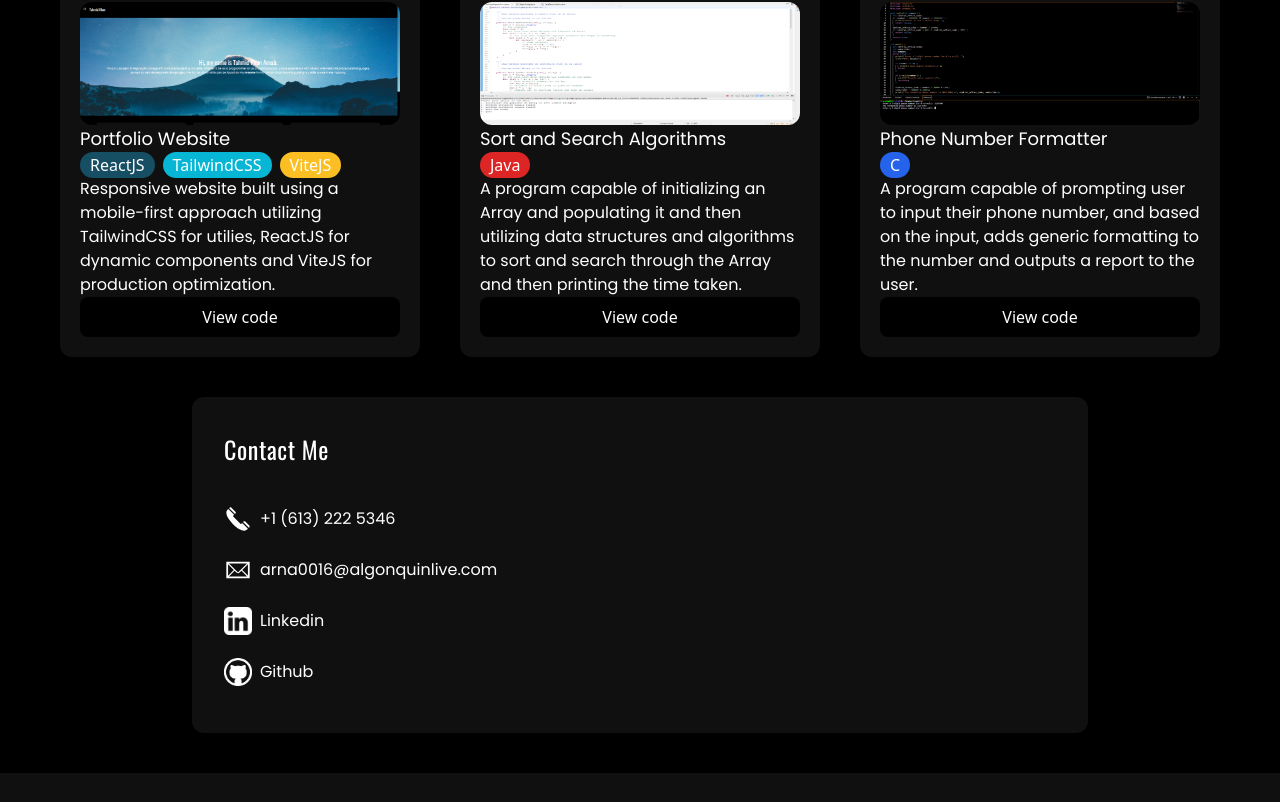
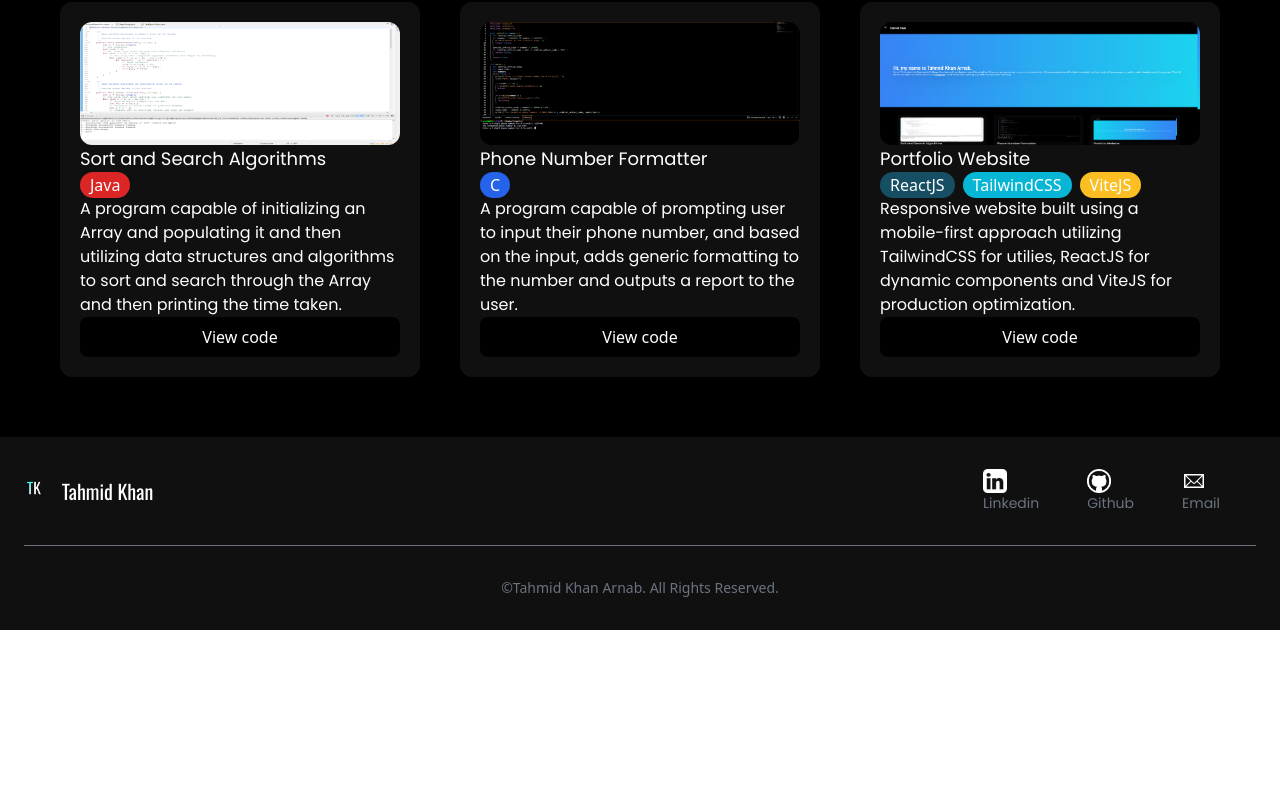
Before and after one commit to ornobdoorknob/website, a React (Vite) app: page / in a window 1280 px wide. Shown: the part 738-1540 px from the top of the page. After the commit the page ends 1368 px from the top, so only its background shows below. Built offline with nearby package versions, Linux system fonts and the light colour scheme.

Commit message:
First commit

```diff
--- a/index.html
+++ b/index.html
@@ -2,7 +2,7 @@
 <html lang="en">
   <head>
     <meta charset="UTF-8" />
-    <link rel="icon" type="image/svg+xml" href="images/logo.png" />
+    <link rel="icon" type="image/svg+xml" href="logo.png" />
     <meta name="viewport" content="width=device-width, initial-scale=1.0" />
     <title>Tahmid Khan Arnab Portfolio Site</title>
   </head>
--- a/src/App.jsx
+++ b/src/App.jsx
@@ -2,7 +2,6 @@ import Footer from './components/Footer';
 import Hero from './components/Hero';
 import Header from './components/Header';
 import Projects from './components/Projects';
-import ContactCard from './components/ContactCard';
 
 const App = () => (
   <body>
@@ -10,7 +9,6 @@ const App = () => (
     <Header />
     <Hero />
     <Projects />
-    <ContactCard />
     <Footer />
   </div >
   </body>
--- a/src/components/ContactCard.jsx
+++ /dev/null
@@ -1,39 +0,0 @@
-import React from 'react'
-
-const ContactCard = () => {
-    return (
-        <body class="bg-primary pb-10">
-            <div class="flex w-full min-h-fit justify-center items-center">
-                <div class="flex flex-col space-y-5 w-full bg-secondary text-white max-w-4xl p-8 rounded-xl shadow-lg">
-                    <div class="flex flex-col space-y-8 justify-between">
-                        <div class="font-oswald text-2xl tracking-wide pt-1"><h1>Contact Me</h1></div>
-                        <div class="font-poppins">
-                            <div class="py-2">
-                                <div class="inline-flex space-x-2 items-center">
-                                    <img class="h-7" src="phone.svg" /><span><a href = "tel:6132225346">+1 (613) 222 5346</a></span>
-                                </div>
-                            </div>
-                            <div class="py-2">
-                                <div class="inline-flex space-x-2 items-center">
-                                    <img class="h-7" src="email.svg" /><span><a href = "mailto:arna0016@algonquinlive.com">arna0016@algonquinlive.com</a></span>
-                                </div>
-                            </div>
-                            <div class="py-2">
-                                <div class="inline-flex space-x-2 items-center">
-                                    <img class="h-7" src="linkedin.png" /><span><a href="https://www.linkedin.com/in/tahmid-khan-arnab/">Linkedin</a></span>
-                                </div>
-                            </div>
-                            <div class="py-2">
-                                <div class="inline-flex space-x-2 items-center">
-                                    <img class="h-7" src="github.png" /><span><a href="https://github.com/ornobdoorknob">Github</a></span>
-                                </div>
-                            </div>
-                        </div>
-                    </div>
-                </div>
-            </div>
-        </body>
-    )
-}
-
-export default ContactCard
--- a/src/components/Footer.jsx
+++ b/src/components/Footer.jsx
@@ -10,15 +10,18 @@ const Footer = () => {
                 </a>
                 <ul class="flex flex-wrap items-center mb-6 text-sm sm:mb-0 text-gray-500">
                     <li class="px-3 font-poppins">
-                        <a href="https://www.linkedin.com/in/tahmid-khan-arnab/" class="mr-4 md:mr-6 hover:text-white"><img src="linkedin.png" className='h-6'></img>Linkedin</a>
+                        <a href="https://www.linkedin.com/in/tahmid-khan-arnab/" class="transition-all duration-500 mr-4 md:mr-6 hover:text-white"><img src="linkedin.png" className='h-6'></img>Linkedin</a>
                     </li>
                     <li class="px-3 font-poppins">
-                        <a href="https://github.com/ornobdoorknob" class="mr-4 md:mr-6 hover:text-white"><img src="github.png" className='h-6'></img>Github</a>
+                        <a href="https://github.com/ornobdoorknob" class="transition-all duration-500 mr-4 md:mr-6 hover:text-white"><img src="github.png" className='h-6'></img>Github</a>
+                    </li>
+                    <li class="px-3 font-poppins">
+                        <a href="mailto:arna0016@algonquinlive.com" class="transition-all duration-500 mr-4 md:mr-6 hover:text-white"><img src="email.svg" className='h-6'></img>Email</a>
                     </li>
                 </ul>
             </div>
             <hr class="my-6 sm:mx-auto border-gray-500 lg:my-8" />
-            <span class="block text-sm text-gray-500 sm:text-center">©<a href="https://tahmidkhan.com/" class="hover:text-white">Tahmid Khan Arnab</a>. All Rights Reserved.
+            <span class="block text-sm text-gray-500 sm:text-center">©<a href="https://tahmidkhan.com/" class="transition-all duration-500 hover:text-white">Tahmid Khan Arnab</a>. All Rights Reserved.
             </span>
         </footer>
 
--- a/src/components/Header.jsx
+++ b/src/components/Header.jsx
@@ -3,7 +3,7 @@ import React from 'react'
 const Header = () => {
     return (
         <header class="h-10 p-4 md:px-6 md:py-8 bg-primary mb-8">
-            <div class="font-oswald">
+            <div class="font-oswald flex items-center">
                 <a href="https://tahmidkhan.com/" class="flex items-center">
                     <img src="logo.png" class="h-8 mr-3" />
                     <span class="self-center text-xl whitespace-nowrap text-white">Tahmid Khan</span>
--- a/src/components/Hero.jsx
+++ b/src/components/Hero.jsx
@@ -2,10 +2,10 @@ import React from 'react'
 
 const Hero = () => {
     return (
-        <div class="w-full bg-center flex items-center text-center">
-            <div class="bg-nightsky text-white min-h-fit py-60 no-repeat px-20">
+        <div class="bg-gradient-to-r to-cyan-400 from-blue-500 w-full bg-center flex items-center">
+            <div class="text-white min-h-fit py-60 px-20 drop-shadow-4xl">
                 <div class = "font-oswald text-4xl">Hi, my name is Tahmid Khan Arnab.</div>
-                <div class = "font-poppins mt-1 sm:text-sm">I'm a CS student in Algonquin College. I'm always broadening my skills, whether it be as a programmer or as a communicator. I have experience with object-oriented and procedural languages, as well as web development languages. The full list of my skills can be found on my <a class="underline font-bold" href="https://github.com/ornobdoorknob/website/raw/main/Resume.pdf">resume</a>. I look forward putting my skills to use in the industry!</div>
+                <div class = "font-poppins mt-1 sm:text-sm">I'm a CS student at Algonquin College. I'm always broadening my skills, whether it be as a programmer or as a communicator. I have experience with object-oriented and procedural languages, as well as web development languages. The full list of my skills can be found on my <a class="underline font-bold" href="https://github.com/ornobdoorknob/website/raw/main/Resume.pdf">resume</a>. I look forward to putting my skills to use in the industry!</div>
             </div>
         </div>
     )
--- a/src/components/Projects.jsx
+++ b/src/components/Projects.jsx
@@ -4,7 +4,33 @@ const Projects = () => {
   return (
     <div class = "py-10 flex items-center justify-center min-h-auto container mx-auto w-full">
 <div class = "grid grid cols-3 md:grid-cols-3 sm: grid-cols-1">
-    <div class = "rounded-xl text-white bg-secondary mx-5 border-white">
+    <div class = "my-5 rounded-xl text-white bg-secondary mx-5">
+        <div class = "p-5 flex flex-col">
+            <div class = "rounded-xl overflow-hidden">
+            <img src = "javasearch.png"></img>
+            </div>
+            <div class = "font-poppins text-lg">Sort and Search Algorithms</div>
+            <div>
+                <span class="bg-red-600 text-white text-base mr-2 px-2.5 py-0.5 rounded-full">Java</span>
+            </div>
+            <div class = "font-poppins">A program capable of initializing an Array and populating it and then utilizing data structures and algorithms to sort and search through the Array and then printing the time taken.</div>
+            <a href="https://github.com/ornobdoorknob/resume-projects/tree/main/SearchAndSort" class = "transition-all duration-500 text-center py-2 rounded-lg bg-primary hover:bg-white hover:text-black">View code</a>
+        </div>
+    </div>
+    <div class = "my-5 rounded-xl text-white bg-secondary mx-5">
+        <div class = "p-5 flex flex-col">
+            <div class = "rounded-xl overflow-hidden">
+            <img src = "c.png"></img>
+            </div>
+            <div class = "font-poppins text-lg">Phone Number Formatter</div>
+            <div>
+                <span class="bg-blue-600 text-white text-base mr-2 px-2.5 py-0.5 rounded-full">C</span>
+            </div>
+            <div class = "font-poppins">A program capable of prompting user to input their phone number, and based on the input, adds generic formatting to the number and outputs a report to the user.</div>
+            <a href="https://github.com/ornobdoorknob/resume-projects/tree/main/PhoneNumberFormatter" class = "transition-all duration-500 text-center py-2 rounded-lg bg-primary hover:bg-white hover:text-black">View code</a>
+        </div>
+    </div>
+    <div class = "my-5 rounded-xl text-white bg-secondary mx-5 border-white">
         <div class = "p-5 flex flex-col">
             <div class = "rounded-xl overflow-hidden">
                 <img src = "website.png"></img>
@@ -16,33 +42,7 @@ const Projects = () => {
                 <span class="bg-amber-400 text-white text-base mr-2 px-2.5 py-0.5 rounded-full">ViteJS</span>
             </div>
             <div class = "font-poppins">Responsive website built using a mobile-first approach utilizing TailwindCSS for utilies, ReactJS for dynamic components and ViteJS for production optimization.</div>
-            <a href="https://github.com/ornobdoorknob/website" class = "text-center py-2 rounded-lg bg-primary hover:bg-white hover:text-black">View code</a>
-        </div>
-    </div>
-    <div class = "rounded-xl text-white bg-secondary mx-5">
-        <div class = "p-5 flex flex-col">
-            <div class = "rounded-xl overflow-hidden">
-            <img src = "javasearch.png"></img>
-            </div>
-            <div class = "font-poppins text-lg">Sort and Search Algorithms</div>
-            <div>
-                <span class="bg-red-600 text-white text-base mr-2 px-2.5 py-0.5 rounded-full">Java</span>
-            </div>
-            <div class = "font-poppins">A program capable of initializing an Array and populating it and then utilizing data structures and algorithms to sort and search through the Array and then printing the time taken.</div>
-            <a href="https://github.com/ornobdoorknob/resume-projects/tree/main/SearchAndSort" class = "text-center py-2 rounded-lg bg-primary hover:bg-white hover:text-black">View code</a>
-        </div>
-    </div>
-    <div class = "rounded-xl text-white bg-secondary mx-5">
-        <div class = "p-5 flex flex-col">
-            <div class = "rounded-xl overflow-hidden">
-            <img src = "c.png"></img>
-            </div>
-            <div class = "font-poppins text-lg">Phone Number Formatter</div>
-            <div>
-                <span class="bg-blue-600 text-white text-base mr-2 px-2.5 py-0.5 rounded-full">C</span>
-            </div>
-            <div class = "font-poppins">A program capable of prompting user to input their phone number, and based on the input, adds generic formatting to the number and outputs a report to the user.</div>
-            <a href="https://github.com/ornobdoorknob/resume-projects/tree/main/PhoneNumberFormatter" class = "text-center py-2 rounded-lg bg-primary hover:bg-white hover:text-black">View code</a>
+            <a href="https://github.com/ornobdoorknob/website" class = "transition-all duration-500 text-center py-2 rounded-lg bg-primary hover:bg-white hover:text-black">View code</a>
         </div>
     </div>
 </div>
--- a/src/index.css
+++ b/src/index.css
@@ -13,6 +13,6 @@ body::-webkit-scrollbar{
 background-color:black
 }
 body::-webkit-scrollbar-thumb{
-  background-image:linear-gradient(to top,#91cde0,#116fa4);
+  background-image:linear-gradient(to top,#22d3ee,#3b82f6);
   border-radius: 10px;
 }
--- a/tailwind.config.cjs
+++ b/tailwind.config.cjs
@@ -24,9 +24,13 @@ module.exports = {
       lg: "1200px",
       xl: "1700px",
     },
-    backgroundImage: {
-      'nightsky': "url('https://cdn.discordapp.com/attachments/1070934952910278716/1081074440865058886/nightsky.jpeg')"
-    }
+    dropShadow: {
+      '3xl': '0 35px 35px rgba(0, 0, 0, 0.25)',
+      '4xl': [
+          '0 35px 35px rgba(0, 0, 0, 0.25)',
+          '0 45px 65px rgba(0, 0, 0, 0.15)'
+      ]
+    },
   },
   plugins: [],
 };
```
Also changed, not shown: public/website.png, 11 other files (tests, documents, lock files or other folders).
